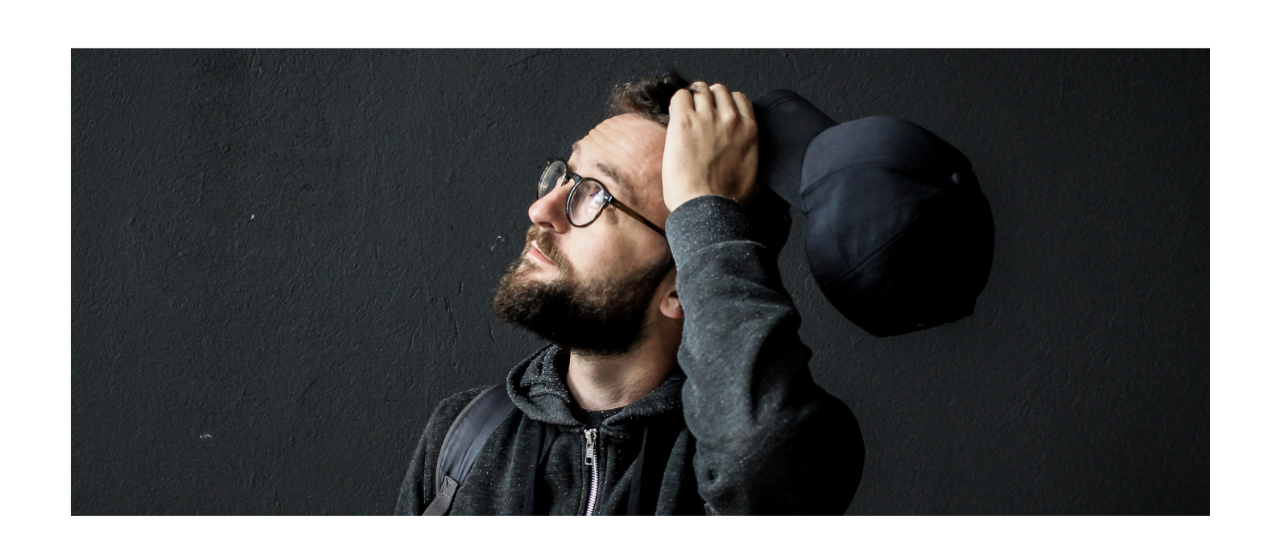
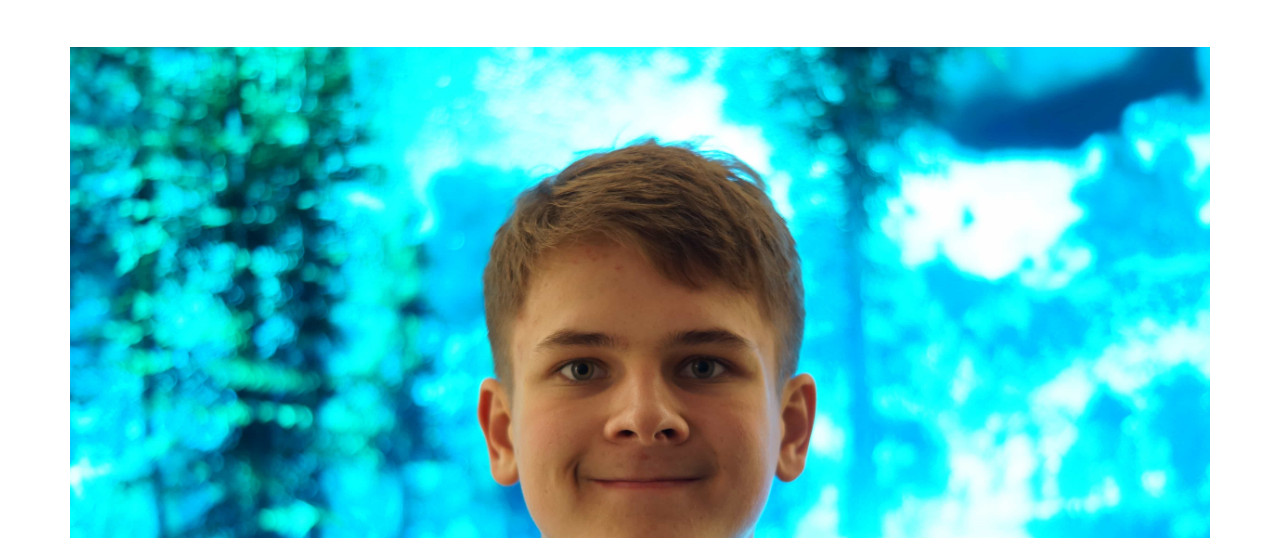
Before and after one commit to TychonK/portfolio, a plain HTML site: page russian.html in a window 1280 px wide. Shown: the part 262-800 px from the top of the page. Drawn offline with Linux system fonts and the light colour scheme.

Commit message:
changed hero img

```diff
--- a/russian.html
+++ b/russian.html
@@ -212,16 +212,8 @@
 
                 </div>
 
-                <img loading="lazy"
-                    srcset="./images/man-mobile.jpg 1x, ./images/man-mobile@2x.jpg 2x"
-                    src="./images/man-mobile.jpg"
-                    alt="man photo"
-                    class="man-img">
-                <img loading="lazy"
-                    srcset="./images/man-pc.jpg 1x, ./images/man-pc@2x.jpg 2x"
-                    src="./images/man-pc.jpg"
-                    alt="man-photo"
-                    class="man-pc">
+                <img src="./images/me-compressed.jpg" alt="Photo of me" class="man-img">
+                <img src="./images/me-compressed.jpg" alt="Photo of me" class="man-pc">
 
             </div>
 
@@ -703,7 +695,7 @@
 
                         <a href="https://tychonk.github.io/group-project-1/" class="portfolio__link" target="_blank">
 
-                            <img loading="lazy" class="portfolio__img" src="./images/donut-progressive.jpeg" alt="work-1">
+                            <img loading="lazy" width:="100%" class="portfolio__img" src="./images/donut-progressive.jpeg" alt="work-1">
 
                             <p class="portfolio__text">Oh My Donut - Групповой проект</p>
 
```
Also changed, not shown: index.html (+2 -2 lines), images/me-compressed.jpg (added), 1 other file.
